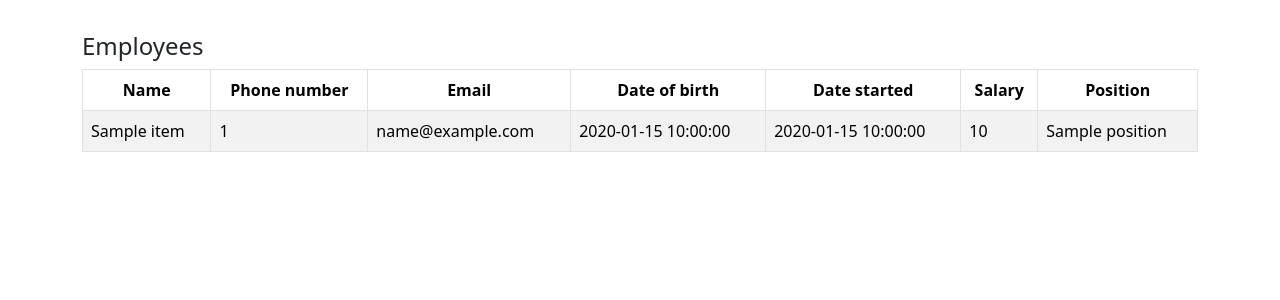
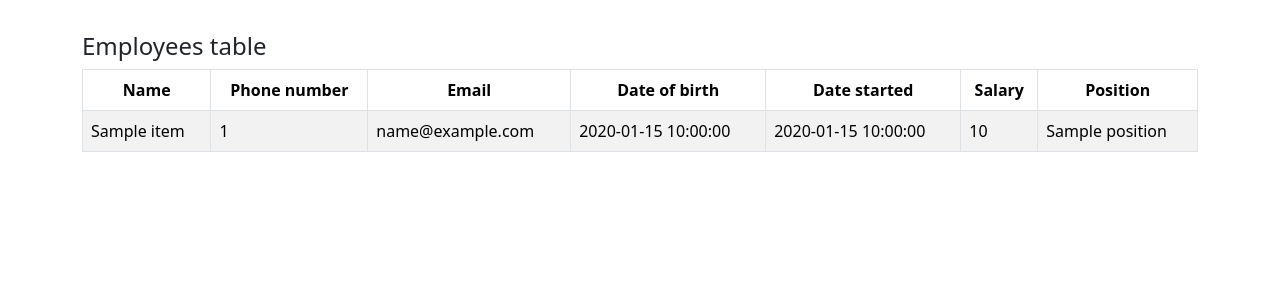
Before and after one commit to nengxiong22/management-employees, a Flask app: page / in a window 1280 px wide. Shown: the top 300 px of the page. Run offline with Flask 3, Linux system fonts and the light colour scheme; a database or web service that is not in the repository returns one stand-in record (values such as "Sample title"); data that the repository does not hold is empty; some libraries are stand-ins or nearby versions.

```diff
--- a/templates/index.html
+++ b/templates/index.html
@@ -7,7 +7,7 @@
 </head>
 
 <div class="container">
-    <h4>Employees</h4>
+    <h4>Employees table</h4>
     <table class="table table-bordered table-hover table-striped">
         <thead>
             <tr>
```
